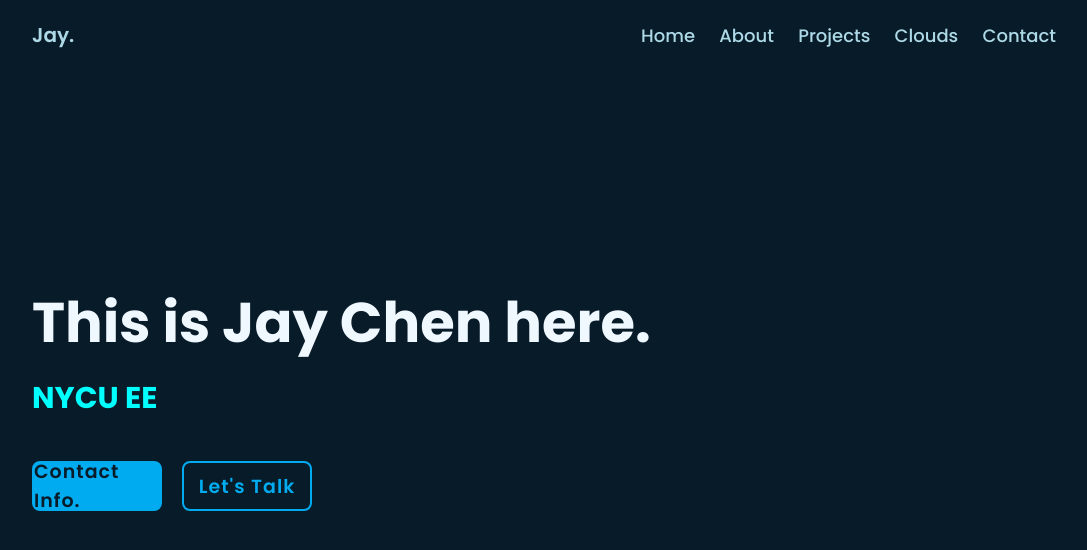
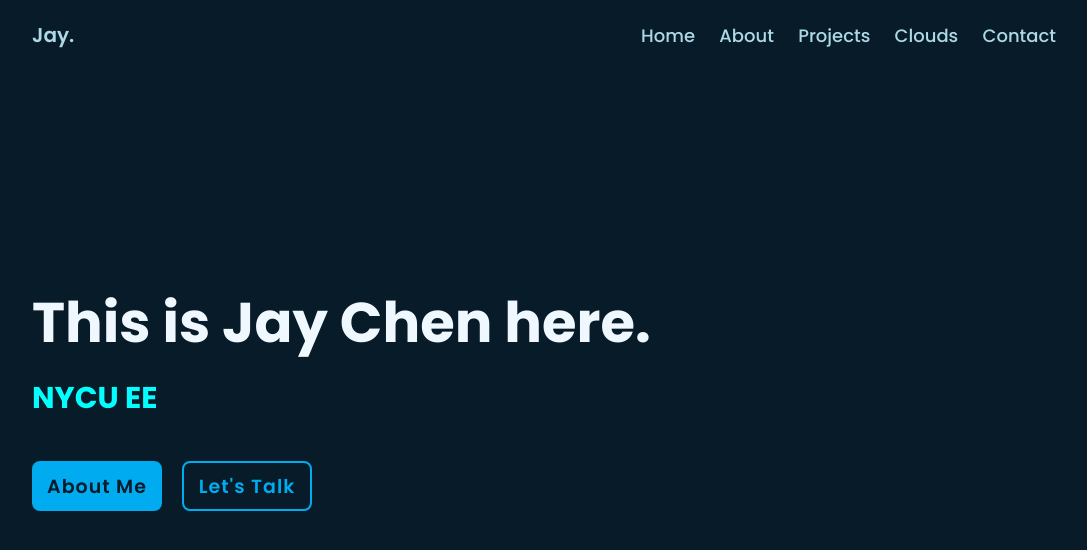
Before and after one commit to ChiehChen8201/ChiehChen8201.github.io, a plain HTML site: page index.html in a window 1280 px wide. Shown: the whole page, without its empty margins (96-1183 px from the left). Drawn offline with Linux system fonts and the light colour scheme.

Commit message:
color update

```diff
--- a/index.html
+++ b/index.html
@@ -28,7 +28,7 @@
       <h1>This is Jay Chen here.</h1>
       <h3>NYCU EE</h3>
       <div class="btn-box">
-        <a href="#">Contact Info.</a>
+        <a href="#">About Me</a>
         <a href="#">Let's Talk</a>
       </div>
     </div>
--- a/styles.css
+++ b/styles.css
@@ -135,7 +135,7 @@ body {
   left: 0;
   width: 0;
   height: 100%;
-  background: wheat;
+  background: #081b29;
   z-index: -1;
   transition: .5s;
 }
```
